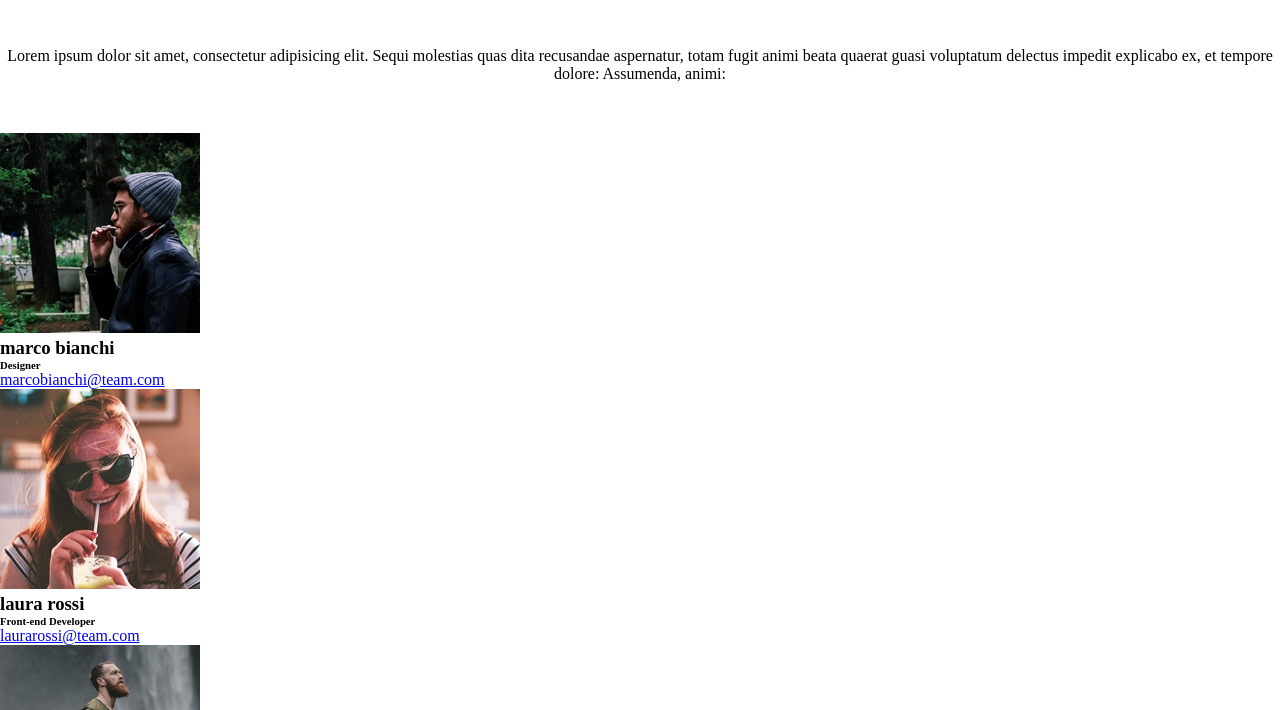
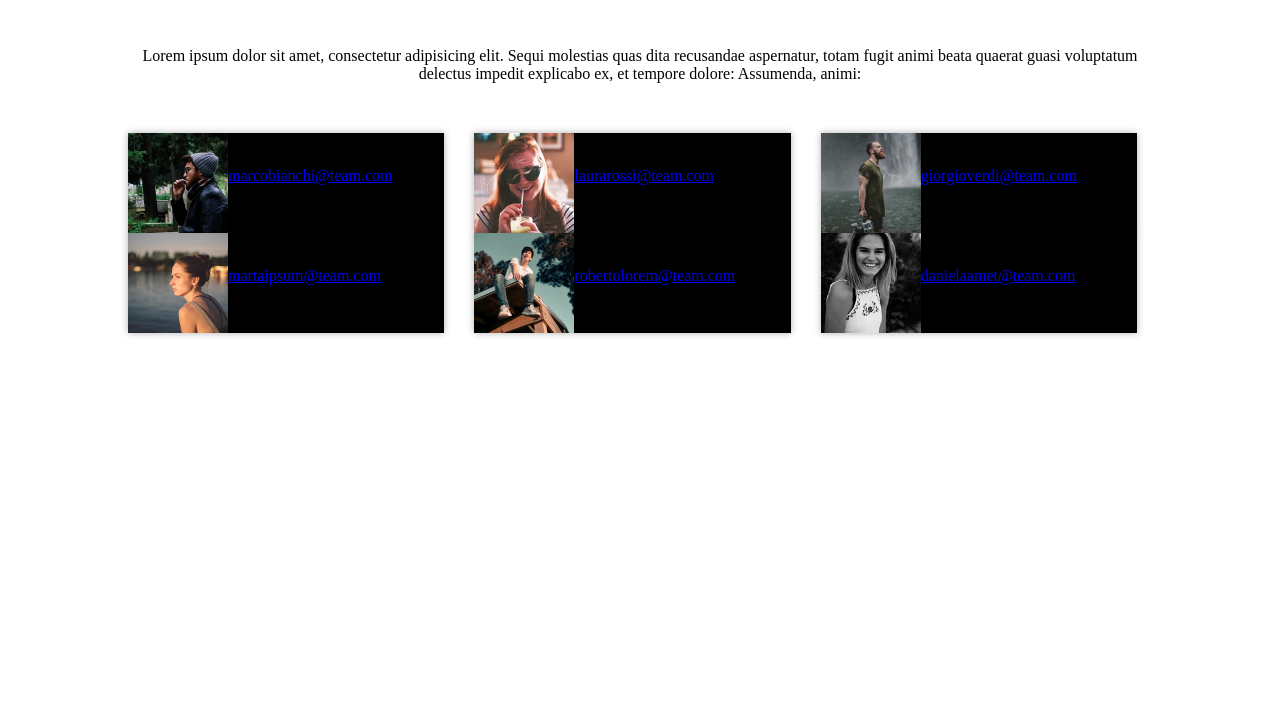
Before and after one commit to jacopo-derrico/html-css-float-cards, a plain HTML site: page index.html in a window 1280 px wide. Shown: the part 90-800 px from the top of the page. Drawn offline with Linux system fonts and the light colour scheme.

Commit message:
added clearfix and cards style

```diff
--- a/assets/css/style.css
+++ b/assets/css/style.css
@@ -2,6 +2,11 @@
     margin: 0;
     padding: 0;
     box-sizing: border-box;
+}
+
+body {
+    width: 80%;
+    margin: 0 auto;
 }
 
 /* title and description style */
@@ -21,3 +26,29 @@ header {
 section:first-child {
     margin-bottom: 50px;
 }
+
+/* -----CARDS STYLE----- */
+
+/* clearfix floats */
+.container::after {
+    content: "";
+    display: table;
+    clear: both;
+}
+
+/* cards style */
+.card {
+    float: left;
+    background-color: black;
+    box-shadow: 0 0 7px #00000050;
+    width: calc((100%/3) - 25px);
+}
+
+img {
+    float: left;
+    width: 100px;
+}
+
+.card-margin {
+    margin-right: 30px;
+}
```
